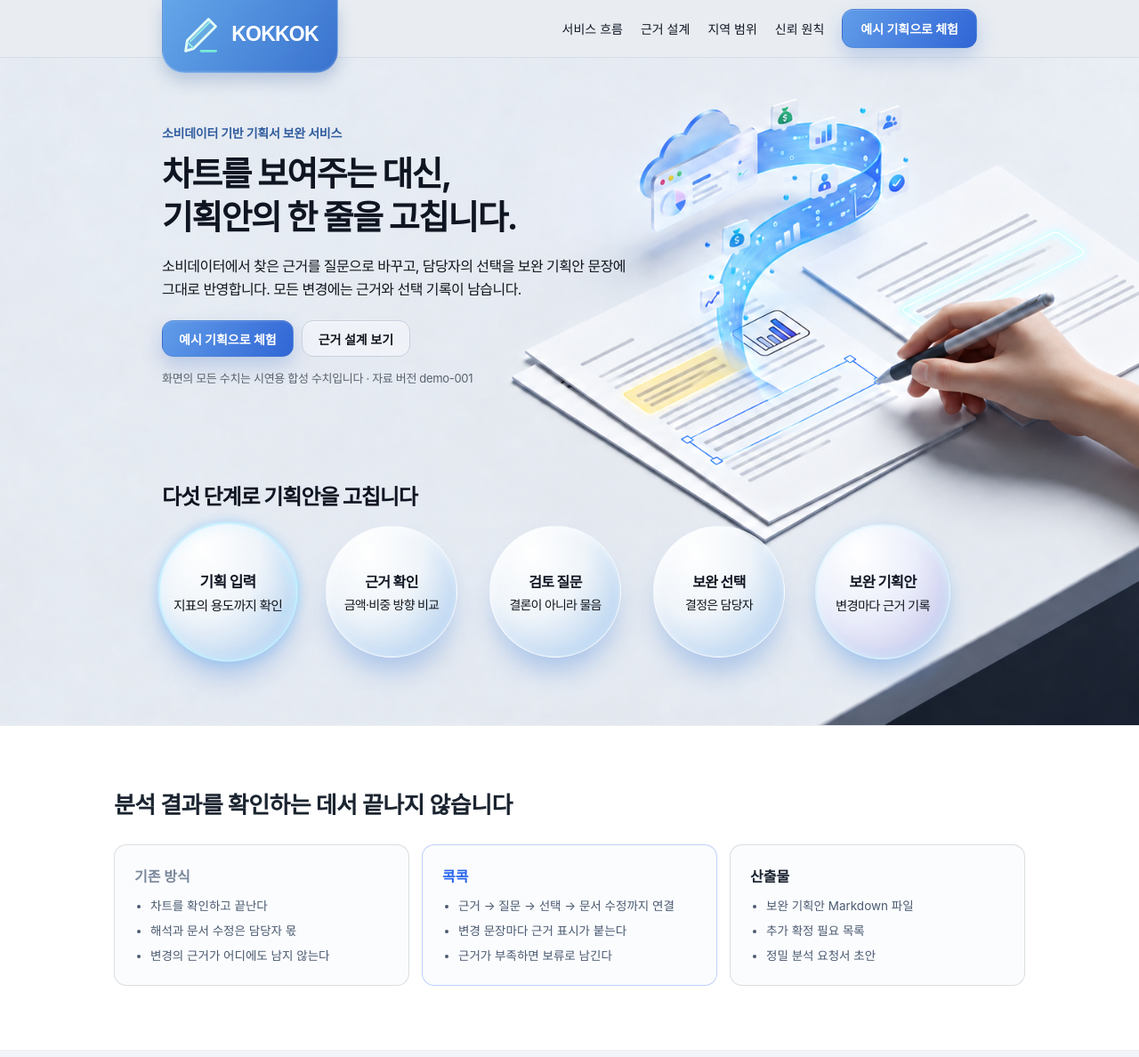
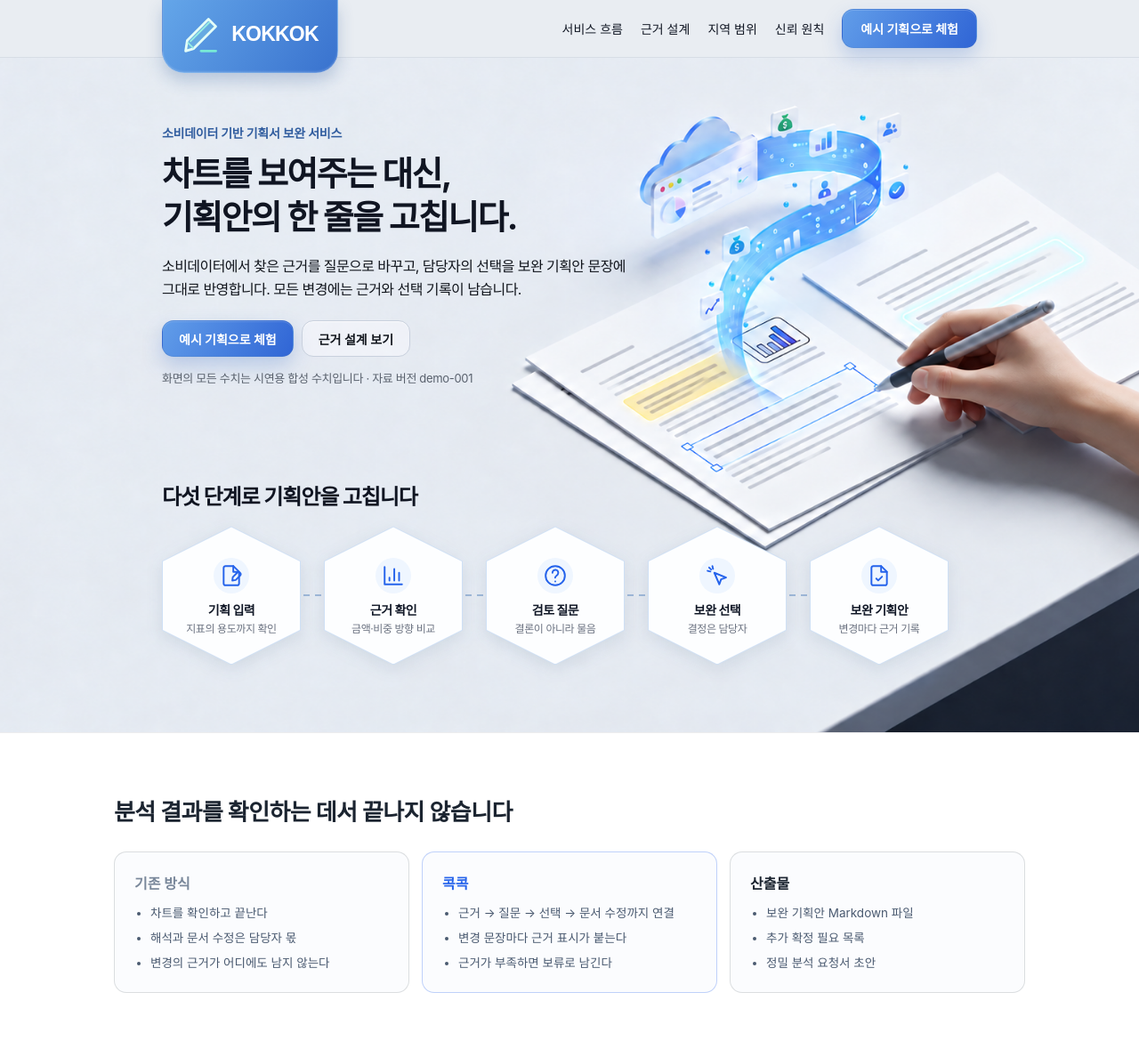
Before and after one commit to aideveloperno1/fest-spend-planner-con001-deploy, a FastAPI app: page / in a window 1280 px wide. Shown: the top 1188 px of the page at 89% size. Run offline with FastAPI, Linux system fonts and the light colour scheme; parts of the project's set-up code (start-up, migrations or seed data) failed here and were passed over; some web fonts are replaced.

Commit message:
style(landing): 5단계 프로세스 육각형 카드 디자인, 단계별 SVG 아이콘 및 대시 커넥터 적용

```diff
--- a/src/policy_signal_map/web/static/css/landing-hero.css
+++ b/src/policy_signal_map/web/static/css/landing-hero.css
@@ -85,73 +85,89 @@
 .lp-intro .lp-flow { padding: 4px 0 76px; scroll-margin-top: 85px; }
 .lp-intro .lp-h2 { margin: 0 0 16px; font-size: 24px; letter-spacing: -.045em; }
 .lp-flow-track { position: relative; width: 884px; max-width: 100%; }
-.lp-flow-ribbon { position: absolute; inset: 0; width: 100%; height: 148px; overflow: visible; pointer-events: none; }
+.lp-flow-connector {
+  position: absolute;
+  z-index: 0;
+  top: 77px;
+  right: 68px;
+  left: 68px;
+  height: 2px;
+  overflow: hidden;
+  background: repeating-linear-gradient(90deg, #9fb8d8 0 7px, transparent 7px 13px);
+  pointer-events: none;
+}
 .lp-flow-light {
+  position: absolute;
+  top: 0;
+  left: -96px;
+  width: 96px;
+  height: 2px;
   opacity: 0;
-  stroke: #c3f3ff;
-  stroke-width: 4;
-  stroke-linecap: round;
-  stroke-dasharray: 3 100;
-  stroke-dashoffset: 3;
-  filter: url(#flow-soft-glow);
+  background: linear-gradient(90deg, transparent, #8be0f4 28%, #3b82f6 50%, #8be0f4 72%, transparent);
+  filter: drop-shadow(0 0 4px rgba(59, 130, 246, .5));
 }
 .lp-flow-ready .lp-flow-light { animation: lp-light-travel 6s linear infinite; }
-.lp-intro .lp-step::after {
-  content: "";
-  position: absolute;
-  inset: -1px;
-  border: 2px solid #b5ecff;
-  border-radius: inherit;
-  box-shadow: 0 0 12px #68baff99, inset 0 0 12px #b7eaff80;
-  opacity: 0;
-  pointer-events: none;
+.lp-flow:not(.lp-flow-running) .lp-flow-light { animation-play-state: paused; }
+@keyframes lp-light-travel {
+  0% { left: -96px; opacity: 0; }
+  8%, 88% { opacity: 1; }
+  100% { left: 100%; opacity: 0; }
 }
-.lp-flow-ready .lp-step::after {
-  animation: lp-card-arrival 6s ease-in-out infinite;
-  animation-delay: calc(var(--i) * 1.35s);
-}
-.lp-flow-ready .lp-step {
-  animation: lp-card-grow 6s ease-in-out infinite;
-  animation-delay: calc(var(--i) * 1.35s);
-  transform-origin: center;
-}
-.lp-flow:not(.lp-flow-running) .lp-flow-light,
-.lp-flow:not(.lp-flow-running) .lp-step,
-.lp-flow:not(.lp-flow-running) .lp-step::after { animation-play-state: paused; }
-@keyframes lp-light-travel {
-  0% { stroke-dashoffset: 3; opacity: 0; }
-  3% { opacity: 1; }
-  90% { stroke-dashoffset: -97; opacity: 1; }
-  100% { stroke-dashoffset: -100; opacity: 0; }
-}
-@keyframes lp-card-arrival {
-  0%, 25%, 100% { opacity: 0; }
-  11%, 14% { opacity: .8; }
-}
-@keyframes lp-card-grow {
-  0%, 25%, 100% { transform: scale(1); }
-  11%, 14% { transform: scale(1.06); }
-}
-.lp-intro .lp-steps { position: relative; grid-template-columns: repeat(5, 148px); justify-content: space-between; gap: 0; margin: 0; }
+.lp-intro .lp-steps { position: relative; z-index: 1; grid-template-columns: repeat(5, 156px); justify-content: space-between; gap: 0; margin: 0; }
 .lp-intro .lp-step {
   position: relative;
-  width: 148px;
-  height: 148px;
+  width: 156px;
+  height: 156px;
+  padding: 0;
+  border: 0;
+  border-radius: 0;
+  background: transparent;
+  filter: drop-shadow(0 5px 9px rgba(30, 64, 110, .10));
+  transition: transform 180ms ease, filter 180ms ease;
+}
+.lp-intro .lp-step:hover {
+  transform: translateY(-4px);
+  filter: drop-shadow(0 10px 15px rgba(30, 64, 110, .16));
+}
+.lp-step-hex {
+  width: 100%;
+  height: 100%;
+  padding: 1px;
+  background: #cfe0f5;
+  clip-path: polygon(50% 0%, 100% 25%, 100% 75%, 50% 100%, 0% 75%, 0% 25%);
+}
+.lp-step-inner {
+  display: flex;
+  width: 100%;
+  height: 100%;
+  padding: 22px 15px 18px;
+  flex-direction: column;
+  align-items: center;
   justify-content: center;
-  align-items: center;
   text-align: center;
-  gap: 4px;
-  padding: 18px 14px;
-  border: 1px solid rgba(255,255,255,.73);
+  background: rgba(255, 255, 255, .96);
+  clip-path: inherit;
+}
+.lp-step-icon-chip {
+  display: grid;
+  width: 40px;
+  height: 40px;
+  margin-bottom: 7px;
+  place-items: center;
   border-radius: 50%;
-  background: radial-gradient(ellipse at 32% 20%, rgba(255,255,255,.98), rgba(246,251,255,.6) 43%, rgba(174,207,240,.72) 82%, rgba(228,239,254,.9));
-  box-shadow: inset 3px 5px 12px #ffffffb3, inset -4px -6px 14px #c2dcf780, 0 22px 30px -7px #538bdd66;
+  color: #2563eb;
+  background: #eff6ff;
 }
-.lp-intro .lp-step:last-child {
-  background: radial-gradient(ellipse at 32% 20%, #fff, #eef0ffb3 44%, #c3c1ebc2 83%, #e9edff);
+.lp-step-icon {
+  width: 26px;
+  height: 26px;
+  stroke: currentColor;
+  stroke-width: 1.8;
+  stroke-linecap: round;
+  stroke-linejoin: round;
 }
-.lp-intro .lp-step-title { font-size: 16px; letter-spacing: -.04em; }
-.lp-intro .lp-step-note { color: #11151c; font-size: 14px; letter-spacing: -.055em; white-space: nowrap; line-height: 1.5; }
+.lp-intro .lp-step-title { margin-top: 1px; color: #111827; font-size: 14px; font-weight: 750; letter-spacing: -.035em; }
+.lp-intro .lp-step-note { margin-top: 3px; color: #6b7280; font-size: 12px; letter-spacing: -.035em; word-break: keep-all; line-height: 1.45; }
 .lp-flow-accessible-note { position: absolute; width: 1px; height: 1px; padding: 0; overflow: hidden; clip-path: inset(50%); white-space: nowrap; }
 .landing :is(a, button):focus-visible { outline: 3px solid #3165bc; outline-offset: 5px; }
 .landing :is(#evidence, #region, #trust) { scroll-margin-top: 85px; }
@@ -170,9 +186,12 @@
   .lp-intro .lp-hero { min-height: 475px; padding-top: 58px; }
   .lp-intro .lp-lead { max-width: 470px; }
   .lp-intro .lp-title { font-size: 34px; }
-  .lp-intro .lp-steps { grid-template-columns: repeat(5, 126px); gap: 8px; }
-  .lp-intro .lp-step { width: 126px; height: 126px; padding-inline: 10px; }
-  .lp-flow-ribbon { height: 126px; }
+  .lp-intro .lp-steps { grid-template-columns: repeat(5, 134px); gap: 8px; }
+  .lp-intro .lp-step { width: 134px; height: 134px; }
+  .lp-step-inner { padding: 17px 11px 14px; }
+  .lp-step-icon-chip { width: 34px; height: 34px; margin-bottom: 5px; }
+  .lp-step-icon { width: 23px; height: 23px; }
+  .lp-flow-connector { top: 66px; right: 58px; left: 58px; }
 }
 @media (max-width: 720px) {
   .landing .lp-nav-inner, .lp-intro .lp-wrap { width: calc(100% - 40px); }
@@ -189,7 +208,7 @@
   .lp-intro .lp-note { font-size: 11px; max-width: 330px; line-height: 1.6; }
   .lp-intro .lp-flow { padding: 0 0 48px; }
   .lp-intro .lp-h2 { font-size: 21px; margin-bottom: 23px; }
-  .lp-flow-ribbon { display: none; }
+  .lp-flow-connector { display: none; }
   .lp-intro .lp-steps { grid-template-columns: repeat(6, 1fr); gap: 24px 8px; justify-items: center; }
   .lp-intro .lp-step { grid-column: span 2; width: 140px; height: 140px; }
   .lp-intro .lp-step:nth-child(4) { grid-column: 2 / span 2; }
@@ -207,11 +226,10 @@
   .lp-intro .lp-hero { min-height: 0; }
   .lp-intro .lp-flow { padding-bottom: 20px; }
   .lp-intro .lp-steps { display: flex; flex-wrap: wrap; gap: 10px; }
-  .lp-intro .lp-step { animation: none; transform: none; box-shadow: none; border: 1px solid #c8d0dd; }
-  .lp-flow-ribbon { display: none; }
-  .lp-intro .lp-step::after { display: none; }
+  .lp-intro .lp-step { animation: none; transform: none; filter: none; }
+  .lp-flow-connector { display: none; }
 }
 @media (prefers-reduced-motion: reduce) {
   .lp-flow-ready .lp-step { animation: none; transform: none; }
-  .lp-flow-ready .lp-flow-light, .lp-flow-ready .lp-step::after { animation: none; opacity: 0; }
+  .lp-flow-ready .lp-flow-light { animation: none; opacity: 0; }
 }
--- a/src/policy_signal_map/web/static/js/landing.js
+++ b/src/policy_signal_map/web/static/js/landing.js
@@ -27,7 +27,7 @@
   observeReveals();
   bindFlow();
 
-  // Ribbon lights, card highlights and scaling share a six-second cycle.
+  // The soft light crossing the dashed process connector runs only while visible.
   // Pause offscreen and in hidden tabs; respect the reduced-motion preference.
   function bindFlow() {
     const flow = document.querySelector(".lp-flow");
--- a/src/policy_signal_map/web/templates/landing.html
+++ b/src/policy_signal_map/web/templates/landing.html
@@ -51,22 +51,29 @@
         <div class="lp-wrap">
           <h2 class="lp-h2" id="flow-title">다섯 단계로 기획안을 고칩니다</h2>
           <div class="lp-flow-track">
-          <svg class="lp-flow-ribbon" viewBox="0 0 884 138" fill="none" aria-hidden="true" focusable="false">
-            <defs>
-              <filter id="flow-soft-glow" x="-30%" y="-50%" width="160%" height="200%" color-interpolation-filters="sRGB">
-                <feGaussianBlur in="SourceGraphic" stdDeviation="2" result="soft" />
-                <feGaussianBlur in="SourceGraphic" stdDeviation="5" result="halo" />
-                <feMerge><feMergeNode in="halo" /><feMergeNode in="soft" /></feMerge>
-              </filter>
-            </defs>
-            <path class="lp-flow-light" pathLength="100" d="M69 12 C162 12 147 126 255 126 S348 12 441 12 S534 126 627 126 S720 12 813 12" />
-            <path class="lp-flow-light" pathLength="100" d="M69 126 C162 126 147 12 255 12 S348 126 441 126 S534 12 627 12 S720 126 813 126" />
-          </svg>
+          <div class="lp-flow-connector" aria-hidden="true"><span class="lp-flow-light"></span></div>
           <ol class="lp-steps">
             {% for s in c.steps %}
               <li class="lp-step" style="--i: {{ loop.index0 }}">
-                <span class="lp-step-title">{{ s.title }}</span>
-                <span class="lp-step-note">{{ s.note }}</span>
+                <div class="lp-step-hex">
+                  <div class="lp-step-inner">
+                    <span class="lp-step-icon-chip" aria-hidden="true">
+                      {% if loop.index == 1 %}
+                        <svg class="lp-step-icon" data-icon="file-edit" viewBox="0 0 24 24" fill="none"><path d="M14 2H6a2 2 0 0 0-2 2v16a2 2 0 0 0 2 2h12a2 2 0 0 0 2-2V8Z"/><path d="M14 2v6h6M13.5 13.5 18 9a2.12 2.12 0 0 1 3 3l-4.5 4.5L13 17l.5-3.5Z"/></svg>
+                      {% elif loop.index == 2 %}
+                        <svg class="lp-step-icon" data-icon="bar-chart-3" viewBox="0 0 24 24" fill="none"><path d="M3 3v18h18M18 17V9M13 17V5M8 17v-3"/></svg>
+                      {% elif loop.index == 3 %}
+                        <svg class="lp-step-icon" data-icon="help-circle" viewBox="0 0 24 24" fill="none"><circle cx="12" cy="12" r="10"/><path d="M9.1 9a3 3 0 1 1 5.8 1c0 2-3 2-3 4M12 18h.01"/></svg>
+                      {% elif loop.index == 4 %}
+                        <svg class="lp-step-icon" data-icon="mouse-pointer-click" viewBox="0 0 24 24" fill="none"><path d="m9 9 5.2 12 1.8-5.2 5.2-1.8L9 9ZM7 2l.7 3M3.6 3.6 5.7 5.7M2 7l3 .7"/></svg>
+                      {% else %}
+                        <svg class="lp-step-icon" data-icon="file-check-2" viewBox="0 0 24 24" fill="none"><path d="M14 2H6a2 2 0 0 0-2 2v16a2 2 0 0 0 2 2h12a2 2 0 0 0 2-2V8Z"/><path d="M14 2v6h6M9 15l2 2 4-4"/></svg>
+                      {% endif %}
+                    </span>
+                    <span class="lp-step-title">{{ s.title }}</span>
+                    <span class="lp-step-note">{{ s.note }}</span>
+                  </div>
+                </div>
               </li>
             {% endfor %}
           </ol>
```
Also changed, not shown: tests/test_landing.py (+21 -0 lines).
